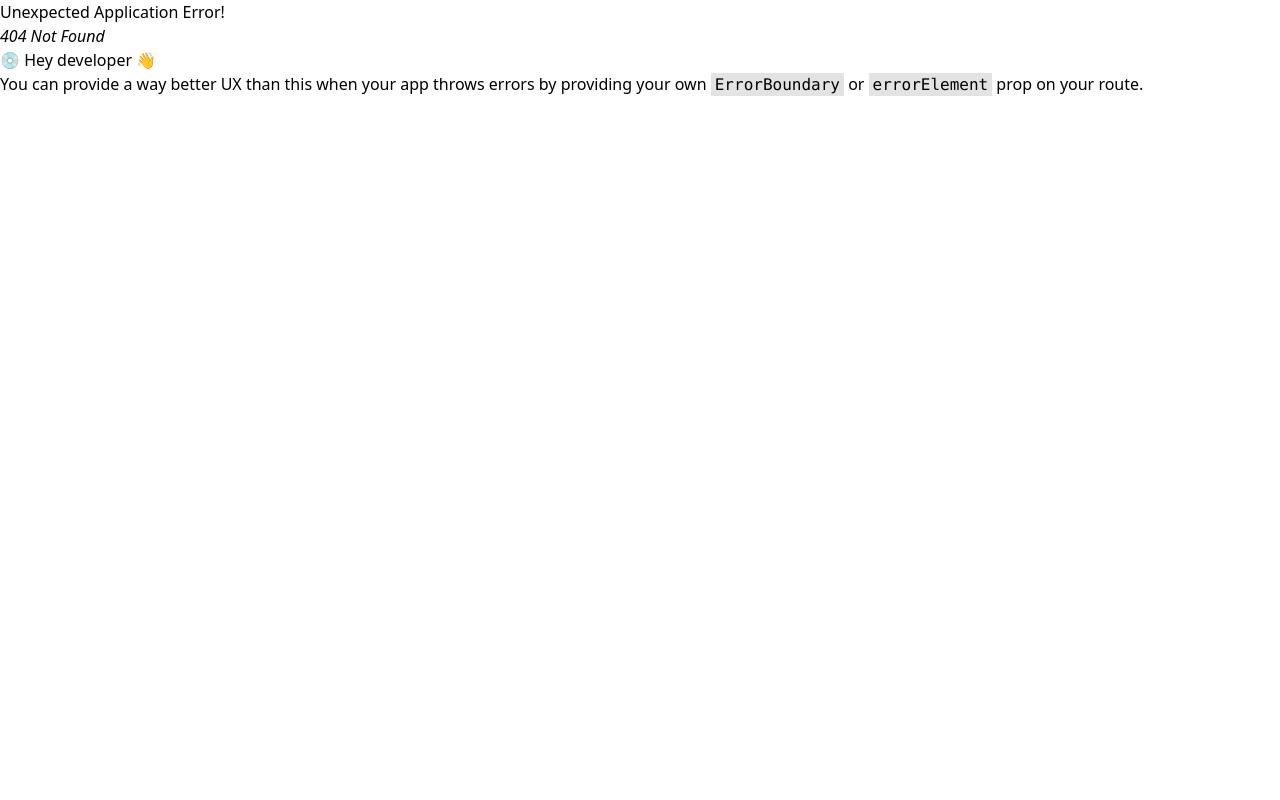
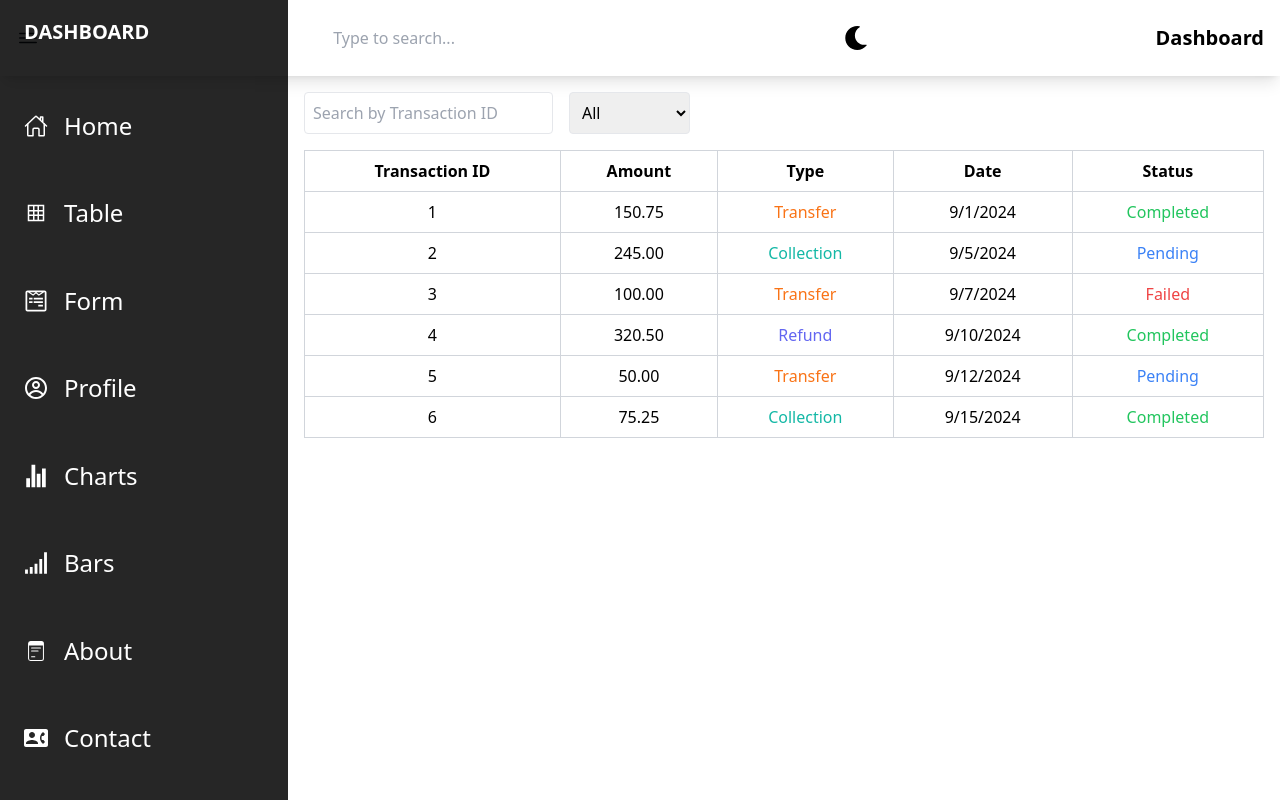
Before and after one commit to GabrielOchieng/payment-dashboard, a React (Vite) app: page /table in a window 1280 px wide. Before the commit this address had no page. Built offline with nearby package versions, Linux system fonts and the light colour scheme.

Commit message:
fetching data in tables

```diff
--- a/data/db.json
+++ b/data/transactions.json
@@ -9,14 +9,14 @@
     },
     {
       "id": 2,
-      "amount": 245,
+      "amount": 245.0,
       "type": "Collection",
       "date": "2024-09-05T08:45:00Z",
       "status": "Pending"
     },
     {
       "id": 3,
-      "amount": 100,
+      "amount": 100.0,
       "type": "Transfer",
       "date": "2024-09-07T12:30:00Z",
       "status": "Failed"
@@ -29,18 +29,18 @@
       "status": "Completed"
     },
     {
-      "id": "d396",
-      "recipient": "Gabriel",
-      "amount": "0450",
-      "transferType": "Cooperative",
-      "description": "Salary"
+      "id": 5,
+      "amount": 50.0,
+      "type": "Transfer",
+      "date": "2024-09-12T09:00:00Z",
+      "status": "Pending"
     },
     {
-      "id": "a56a",
-      "recipient": "Gabriel",
-      "amount": "0450",
-      "transferType": "Cooperative",
-      "description": "Salary"
+      "id": 6,
+      "amount": 75.25,
+      "type": "Collection",
+      "date": "2024-09-15T10:00:00Z",
+      "status": "Completed"
     }
   ]
 }
--- a/src/components/Sidebar.tsx
+++ b/src/components/Sidebar.tsx
@@ -39,7 +39,7 @@ const Sidebar: React.FC<SidebarProps> = ({ isOpen }) => {
           </li>
           <li className="hover:underline flex-grow flex items-center gap-4">
             <LiaTableSolid className="w-6 h-6" />
-            <Link to="#">Tables</Link>
+            <Link to="/table">Table</Link>
           </li>
           <li className="hover:underline flex-grow flex items-center gap-4">
             <FaWpforms className="w-6 h-6" />
--- /dev/null
+++ b/src/components/TableSkeleton.tsx
@@ -0,0 +1,36 @@
+const TableSkeleton: React.FC = () => {
+  return (
+    <div className="container mx-auto p-4">
+      <div className="mb-4 flex items-center space-x-4">
+        <div className="w-1/4 h-8 bg-gray-200 rounded animate-pulse"></div>
+        <div className="w-1/6 h-8 bg-gray-200 rounded animate-pulse"></div>
+      </div>
+      <table className="min-w-full border-collapse border border-gray-200">
+        <thead>
+          <tr>
+            {["Transaction ID", "Amount", "Type", "Date", "Status"].map(
+              (header) => (
+                <th key={header} className="border border-gray-300 p-2">
+                  <div className="w-full h-6 bg-gray-200 rounded animate-pulse"></div>
+                </th>
+              )
+            )}
+          </tr>
+        </thead>
+        <tbody>
+          {Array.from({ length: 5 }).map((_, index) => (
+            <tr key={index}>
+              {Array.from({ length: 5 }).map((_, cellIndex) => (
+                <td key={cellIndex} className="border border-gray-300 p-2">
+                  <div className="w-full h-6 bg-gray-200 rounded animate-pulse"></div>
+                </td>
+              ))}
+            </tr>
+          ))}
+        </tbody>
+      </table>
+    </div>
+  );
+};
+
+export default TableSkeleton;
--- /dev/null
+++ b/src/components/TransactionList.tsx
@@ -0,0 +1,135 @@
+import React, { useState, useEffect } from "react";
+import { Transaction } from "../types";
+import TableSkeleton from "./TableSkeleton";
+
+const TransactionsList: React.FC = () => {
+  const [transactions, setTransactions] = useState<Transaction[]>([]);
+  const [filteredTransactions, setFilteredTransactions] = useState<
+    Transaction[]
+  >([]);
+  const [statusFilter, setStatusFilter] = useState<string>("All");
+  const [searchId, setSearchId] = useState<string>("");
+  const [loading, setLoading] = useState<boolean>(true);
+
+  useEffect(() => {
+    // Fetching of data from JSON file with a delay
+    const fetchData = async () => {
+      setLoading(true);
+      try {
+        await new Promise((resolve) => setTimeout(resolve, 2000)); // Delay of 2 seconds
+        const response = await fetch("/data/transactions.json");
+        const data = await response.json();
+        setTransactions(data.transactions);
+        setFilteredTransactions(data.transactions);
+      } catch (error) {
+        console.error("Error fetching transactions:", error);
+      } finally {
+        setLoading(false);
+      }
+    };
+
+    fetchData();
+  }, []);
+
+  useEffect(() => {
+    // Filter transactions based on status and search ID
+    const filtered = transactions.filter((transaction) => {
+      const matchesStatus =
+        statusFilter === "All" || transaction.status === statusFilter;
+      const matchesSearch =
+        searchId === "" || transaction.id.toString().includes(searchId);
+      return matchesStatus && matchesSearch;
+    });
+
+    setFilteredTransactions(filtered);
+  }, [statusFilter, searchId, transactions]);
+
+  if (loading) {
+    return <TableSkeleton />;
+  }
+
+  return (
+    <div className="container mx-auto p-4">
+      <div className="mb-4 flex items-center space-x-4">
+        <input
+          type="text"
+          placeholder="Search by Transaction ID"
+          value={searchId}
+          onChange={(e) => setSearchId(e.target.value)}
+          className="border p-2 rounded"
+        />
+        <select
+          value={statusFilter}
+          onChange={(e) => setStatusFilter(e.target.value)}
+          className="border p-2 rounded"
+        >
+          <option value="All">All</option>
+          <option value="Completed">Completed</option>
+          <option value="Pending">Pending</option>
+          <option value="Failed">Failed</option>
+        </select>
+      </div>
+      <table className="min-w-full border-collapse border border-gray-200">
+        <thead>
+          <tr>
+            <th className="border border-gray-300 p-2">Transaction ID</th>
+            <th className="border border-gray-300 p-2">Amount</th>
+            <th className="border border-gray-300 p-2">Type</th>
+            <th className="border border-gray-300 p-2">Date</th>
+            <th className="border border-gray-300 p-2">Status</th>
+          </tr>
+        </thead>
+        <tbody>
+          {filteredTransactions.length > 0 ? (
+            filteredTransactions.map((transaction) => (
+              <tr key={transaction.id}>
+                <td className="border border-gray-300 p-2 text-center">
+                  {transaction.id}
+                </td>
+                <td className="border border-gray-300 p-2 text-center">
+                  {transaction.amount.toFixed(2)}
+                </td>
+                <td
+                  className={`border border-gray-300 p-2 text-center ${
+                    transaction.type === "Transfer"
+                      ? "text-orange-500"
+                      : transaction.type === "Collection"
+                      ? "text-teal-500"
+                      : "text-indigo-500"
+                  }`}
+                >
+                  {transaction.type}
+                </td>
+                <td className="border border-gray-300 p-2 text-center">
+                  {new Date(transaction.date).toLocaleDateString()}
+                </td>
+                <td
+                  className={`border border-gray-300 p-2 text-center ${
+                    transaction.status === "Completed"
+                      ? "text-green-500"
+                      : transaction.status === "Pending"
+                      ? "text-blue-500"
+                      : "text-red-500"
+                  }`}
+                >
+                  {transaction.status}
+                </td>
+              </tr>
+            ))
+          ) : (
+            <tr>
+              <td
+                colSpan={5}
+                className="border border-gray-300 p-2 text-center"
+              >
+                No transactions found
+              </td>
+            </tr>
+          )}
+        </tbody>
+      </table>
+    </div>
+  );
+};
+
+export default TransactionsList;
--- a/src/components/TransferForm.tsx
+++ b/src/components/TransferForm.tsx
@@ -27,7 +27,9 @@ const TransferForm: React.FC = () => {
     }
 
     try {
-      const response = await fetch("http://localhost:3000/transactions", {
+      // const response = await fetch("/data/transfers.json", {
+
+      const response = await fetch("http://localhost:3000/transfers", {
         method: "POST",
         headers: {
           "Content-Type": "application/json",
@@ -42,6 +44,7 @@ const TransferForm: React.FC = () => {
       const result = await response.json();
       console.log(result);
       toast.success("Transfer initiated successfully!");
+      setTransferData(defaultTransferData); // Reset form fields after successful submission
     } catch (error) {
       toast.error("There was an error submitting the transfer.");
       console.error("Error:", error);
@@ -103,11 +106,9 @@ const TransferForm: React.FC = () => {
           required
         >
           <option value="Bank">Bank</option>
-          <option value="National">National</option>
-          <option value="KCB">KCB</option>
-          <option value="Equity">Equity</option>
-          <option value="Cooperative">Cooperative</option>
-          <option value="Family">Family</option>
+          <option value="Mobile">Mobile</option>
+          <option value="Stripe">Stripe</option>
+          <option value="Paypall">Paypall</option>
         </select>
       </div>
       <div className="mb-4">
--- a/src/main.tsx
+++ b/src/main.tsx
@@ -21,12 +21,14 @@ import TransferPage from "./pages/TransferPage";
 import App from "./App";
 import "./index.css";
 import HomePage from "./pages/HomePage";
+import TransactionsList from "./pages/TransactionListPage";
 
 const router = createBrowserRouter(
   createRoutesFromElements(
     <Route path="/" element={<App />}>
       <Route index path="/" element={<HomePage />} />
       <Route index path="/transfer" element={<TransferPage />} />
+      <Route index path="/table" element={<TransactionsList />} />
     </Route>
   )
 );
--- /dev/null
+++ b/src/pages/TransactionListPage.tsx
@@ -0,0 +1,11 @@
+import TransactionsList from "../components/TransactionList";
+
+const TransactionListPage = () => {
+  return (
+    <div>
+      <TransactionsList />
+    </div>
+  );
+};
+
+export default TransactionListPage;
```
Also changed, not shown: data/transfers.json (added, +39 -0 lines).
